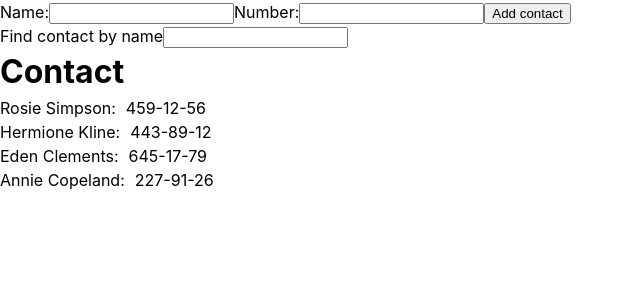
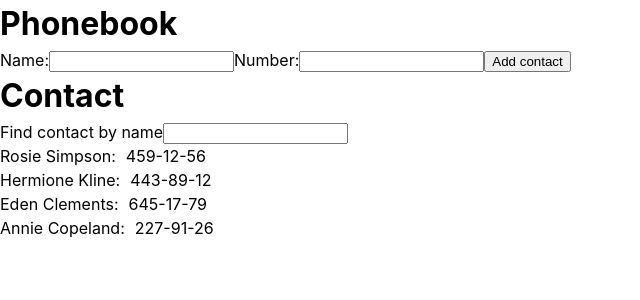
Before and after one commit to Evalac/homeWorkReact2ConatctBook, a React (Create React App) app: page / in a window 1280 px wide. Shown: the top 300 px of the page, without its empty margins (0-640 px from the left). Built offline with nearby package versions, Linux system fonts and the light colour scheme.

Commit message:
refactor code

```diff
--- a/src/components/App.jsx
+++ b/src/components/App.jsx
@@ -1,7 +1,10 @@
 import { Component } from 'react';
-import { ContactValidation } from './ContactBook/AddContact/ContactValidation';
-import { Formika } from './ContactBook/Formik/Formika';
-import { FormikNext } from './ContactBook/FormikNext/FormixNext';
+import { Formika } from './Formik/Formika';
+import { FormikNext } from './FormikNext/FormixNext';
+
+import { ContactForm } from './ContactBook/ContactForm/ContactForm';
+import { ContactFilter } from './ContactBook/ContactFilter/ConatctFilter';
+import { ContactList } from './ContactBook/ContactList/ContactList';
 
 import { nanoid } from 'nanoid';
 
@@ -18,7 +21,13 @@ class App extends Component {
     number: '',
   };
 
-  test = () => {};
+  onChange = e => {
+    this.setState({
+      id: nanoid(),
+      [e.currentTarget.name]: e.currentTarget.value, //вичисляємі значення
+      [e.currentTarget.name]: e.currentTarget.value,
+    });
+  };
 
   addContact = newContact => {
     this.setState(prevState => ({
@@ -40,13 +49,26 @@ class App extends Component {
       <>
         {/* <Formika /> */}
         {/* <FormikNext /> */}
+        <div>
+          <h1>Phonebook</h1>
+          <ContactForm
+            addContact={this.addContact}
+            initialValue={filteredContact}
+          />
+          <h1>Contact</h1>
+          <ContactFilter
+            filterChange={this.filterContact}
+            value={this.state.filter}
+          />
+          <ContactList initialValue={filteredContact} />
+        </div>
 
-        <ContactValidation
+        {/* <ContactValidation
           initialValue={filteredContact}
           addContact={this.addContact}
           filterChange={this.filterContact}
           value={this.state.filter}
-        />
+        /> */}
       </>
     );
   }
--- a/src/components/ContactBook/AddContact/ContactValidation.jsx
+++ /dev/null
@@ -1,99 +0,0 @@
-import { Component } from 'react';
-import { Formik, Form, Field, ErrorMessage } from 'formik';
-import { object, string, email, number, boolean } from 'yup';
-import { nanoid } from 'nanoid';
-import css from './contactValidation.module.css';
-
-class ContactValidation extends Component {
-  state = {
-    id: '',
-    name: '',
-    number: '',
-    filter: '',
-  };
-
-  onChange = e => {
-    this.setState({
-      id: nanoid(),
-      [e.currentTarget.name]: e.currentTarget.value, //вичисляємі значення
-      [e.currentTarget.name]: e.currentTarget.value,
-    });
-  };
-
-  onSubmit = e => {
-    console.log('submit');
-    e.preventDefault();
-    this.props.addContact(this.state);
-    this.setState({ id: '', name: '', number: '' });
-  };
-
-  render() {
-    return (
-      <div>
-        <form onSubmit={this.onSubmit}>
-          <label htmlFor="name">
-            Name:
-            <input
-              type="text"
-              name="name"
-              pattern="^[a-zA-Zа-яА-Я]+(([' -][a-zA-Zа-яА-Я ])?[a-zA-Zа-яА-Я]*)*$"
-              title="Name may contain only letters, apostrophe, dash and spaces. For example Adrian, Jacob Mercer, Charles de Batz de Castelmore d'Artagnan"
-              required
-              value={this.state.name}
-              onChange={this.onChange}
-            />
-          </label>
-          <label>
-            Number:
-            <input
-              type="tel"
-              name="number"
-              pattern="\+?\d{1,4}?[-.\s]?\(?\d{1,3}?\)?[-.\s]?\d{1,4}[-.\s]?\d{1,4}[-.\s]?\d{1,9}"
-              title="Phone number must be digits and can contain spaces, dashes, parentheses and can start with +"
-              required
-              value={this.state.number}
-              onChange={this.onChange}
-            />
-          </label>
-          <button type="submit">Add contact</button>
-        </form>
-        <label htmlFor="">
-          Find contact by name
-          <input
-            type="text"
-            name="filter"
-            onChange={this.props.filterChange}
-            value={this.props.value}
-          />
-        </label>
-        <h1>Contact</h1>
-        <ul>
-          {this.props.initialValue.map(contact => {
-            return (
-              <li key={nanoid()} className={css.contactItem}>
-                <p>{contact.name}:</p>
-                <p>{contact.number}</p>
-              </li>
-            );
-          })}
-        </ul>
-      </div>
-    );
-  }
-}
-
-export { ContactValidation };
-// <Formik initialValues={initialValue}>
-//   <Form>
-//     <label htmlFor="name">
-//       Name:
-//       <Field
-//         type="text"
-//         name="name"
-//         pattern="^[a-zA-Zа-яА-Я]+(([' -][a-zA-Zа-яА-Я ])?[a-zA-Zа-яА-Я]*)*$"
-//         title="Name may contain only letters, apostrophe, dash and spaces. For example Adrian, Jacob Mercer, Charles de Batz de Castelmore d'Artagnan"
-//         required
-//       />
-//     </label>
-//   </Form>
-// </Formik>
--- /dev/null
+++ b/src/components/ContactBook/ContactFilter/ConatctFilter.jsx
@@ -0,0 +1,21 @@
+import { Component } from 'react';
+
+class ContactFilter extends Component {
+  render() {
+    return (
+      <div>
+        <label htmlFor="">
+          Find contact by name
+          <input
+            type="text"
+            name="filter"
+            onChange={this.props.filterChange}
+            value={this.props.value}
+          />
+        </label>
+      </div>
+    );
+  }
+}
+
+export { ContactFilter };
--- /dev/null
+++ b/src/components/ContactBook/ContactForm/ContactForm.jsx
@@ -0,0 +1,60 @@
+import { Component } from 'react';
+import { nanoid } from 'nanoid';
+
+class ContactForm extends Component {
+  state = {
+    id: '',
+    name: '',
+    number: '',
+    filter: '',
+  };
+
+  onChange = e => {
+    this.setState({
+      id: nanoid(),
+      [e.currentTarget.name]: e.currentTarget.value, //вичисляємі значення
+      [e.currentTarget.name]: e.currentTarget.value,
+    });
+  };
+
+  onSubmit = e => {
+    console.log('submit');
+    e.preventDefault();
+    this.props.addContact(this.state);
+    this.setState({ id: '', name: '', number: '' });
+  };
+
+  render() {
+    return (
+      <form onSubmit={this.onSubmit}>
+        <label htmlFor="name">
+          Name:
+          <input
+            type="text"
+            name="name"
+            pattern="^[a-zA-Zа-яА-Я]+(([' -][a-zA-Zа-яА-Я ])?[a-zA-Zа-яА-Я]*)*$"
+            title="Name may contain only letters, apostrophe, dash and spaces. For example Adrian, Jacob Mercer, Charles de Batz de Castelmore d'Artagnan"
+            required
+            value={this.state.name}
+            onChange={this.onChange}
+          />
+        </label>
+        <label>
+          Number:
+          <input
+            type="tel"
+            name="number"
+            pattern="\+?\d{1,4}?[-.\s]?\(?\d{1,3}?\)?[-.\s]?\d{1,4}[-.\s]?\d{1,4}[-.\s]?\d{1,9}"
+            title="Phone number must be digits and can contain spaces, dashes, parentheses and can start with +"
+            required
+            value={this.state.number}
+            onChange={this.onChange}
+          />
+        </label>
+        <button type="submit">Add contact</button>
+      </form>
+    );
+  }
+}
+
+export { ContactForm };
--- /dev/null
+++ b/src/components/ContactBook/ContactList/ContactList.jsx
@@ -0,0 +1,22 @@
+import { Component } from 'react';
+import { nanoid } from 'nanoid';
+import css from './ContactList.module.css';
+
+class ContactList extends Component {
+  render() {
+    return (
+      <ul>
+        {this.props.initialValue.map(contact => {
+          return (
+            <li key={nanoid()} className={css.contactItem}>
+              <p>{contact.name}:</p>
+              <p>{contact.number}</p>
+            </li>
+          );
+        })}
+      </ul>
+    );
+  }
+}
+
+export { ContactList };
```
Also changed, not shown: src/components/ContactBook/ContactList/ContactList.module.css (renamed from src/components/ContactBook/AddContact/contactValidation.module.css), src/components/Formik/Formika.jsx (renamed from src/components/ContactBook/Formik/Formika.jsx), src/components/Formik/formik.module.css (renamed from src/components/ContactBook/Formik/formik.module.css), src/components/FormikNext/FormikNext.module.css (renamed from src/components/ContactBook/FormikNext/FormikNext.module.css), src/components/FormikNext/FormixNext.jsx (renamed from src/components/ContactBook/FormikNext/FormixNext.jsx).
